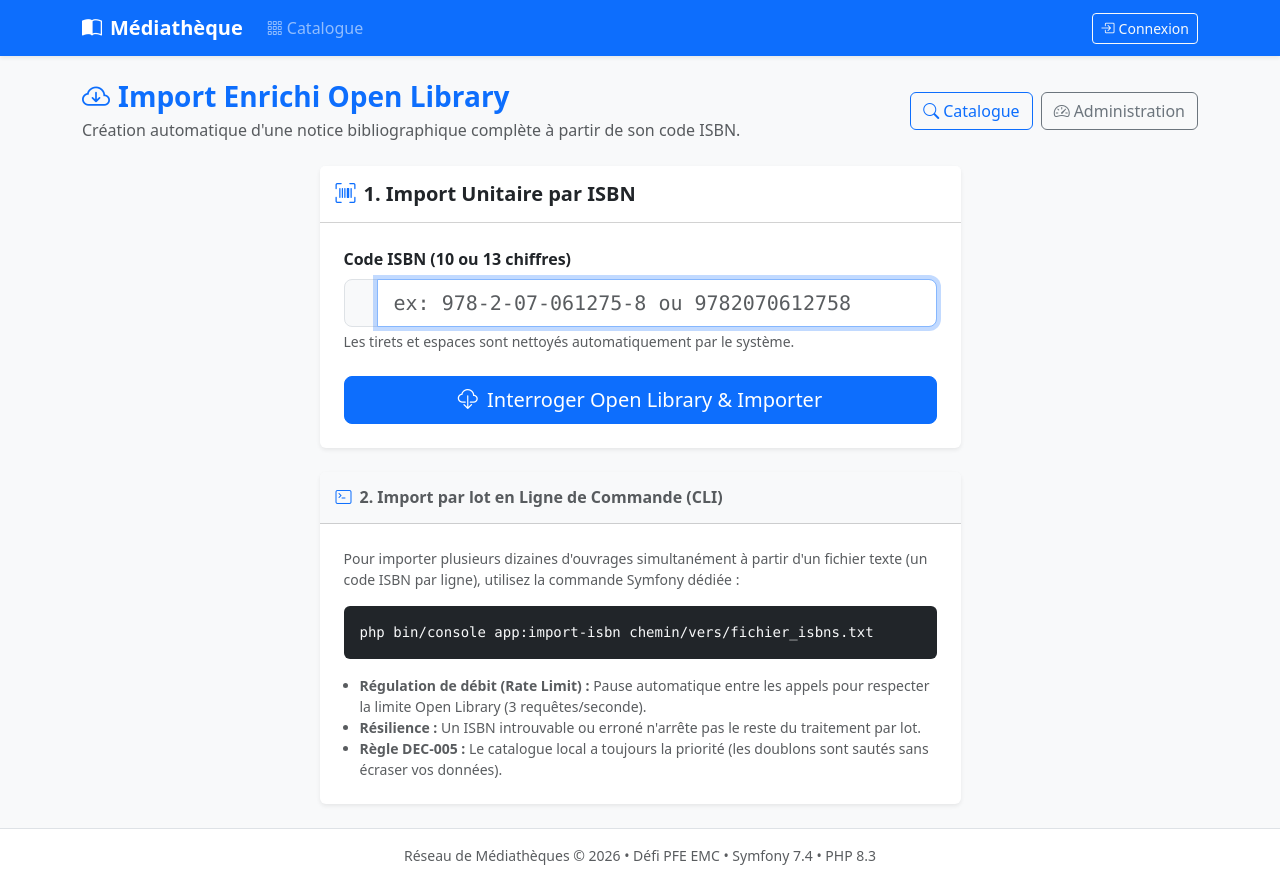
After one commit to OussamaElarouf2/EMC-CHALLENGE-Gestion-du-Reseau-de-Mediatheques, a Symfony app: template templates/admin/import_isbn.html.twig in a window 1280 px wide. The commit adds this page. Run offline with Twig, Linux system fonts and the light colour scheme; the template is opened without the code that fills it, so the values that code supplies are empty; some libraries are stand-ins or nearby versions.

Commit message:
feat: add open library batch import cli command and librarian import web controller

```diff
--- a/src/Controller/Admin/DashboardController.php
+++ b/src/Controller/Admin/DashboardController.php
@@ -65,6 +65,7 @@ class DashboardController extends AbstractDashboardController
     {
         yield MenuItem::linkToDashboard('Tableau de bord', 'fa fa-gauge');
         yield MenuItem::linkToRoute('Guichet Express (Prêt/Retour)', 'fa fa-cash-register', 'app_librarian_desk');
+        yield MenuItem::linkToRoute('Import Open Library', 'fa fa-cloud-arrow-down', 'app_admin_import_isbn');
         yield MenuItem::linkToRoute('Statistiques & Rotation', 'fa fa-chart-line', 'app_admin_statistics');
         yield MenuItem::linkToRoute('Catalogue public', 'fa fa-globe', 'app_catalogue');
 
--- /dev/null
+++ b/templates/admin/import_isbn.html.twig
@@ -0,0 +1,76 @@
+{% extends 'base.html.twig' %}
+
+{% block title %}Import Open Library — Médiathèque{% endblock %}
+
+{% block body %}
+<div class="d-flex justify-content-between align-items-center mb-4 flex-wrap gap-2">
+    <div>
+        <h1 class="h3 fw-bold mb-1 text-primary">
+            <i class="bi bi-cloud-arrow-down me-2"></i>Import Enrichi Open Library
+        </h1>
+        <p class="text-muted mb-0">Création automatique d'une notice bibliographique complète à partir de son code ISBN.</p>
+    </div>
+    <div class="d-flex gap-2">
+        <a href="{{ path('app_catalogue') }}" class="btn btn-outline-primary">
+            <i class="bi bi-search me-1"></i>Catalogue
+        </a>
+        <a href="{{ path('admin') }}" class="btn btn-outline-secondary">
+            <i class="bi bi-speedometer2 me-1"></i>Administration
+        </a>
+    </div>
+</div>
+
+<div class="row justify-content-center">
+    <div class="col-lg-7">
+        <div class="card border-0 shadow-sm mb-4">
+            <div class="card-header bg-white py-3">
+                <h2 class="h5 fw-bold mb-0 text-dark">
+                    <i class="bi bi-upc-scan me-2 text-primary"></i>1. Import Unitaire par ISBN
+                </h2>
+            </div>
+            <div class="card-body p-4">
+                <form method="post" action="{{ path('app_admin_import_isbn') }}">
+                    <input type="hidden" name="_token" value="{{ csrf_token('import_isbn') }}">
+
+                    <div class="mb-3">
+                        <label for="inputIsbn" class="form-label fw-bold">Code ISBN (10 ou 13 chiffres)</label>
+                        <div class="input-group input-group-lg">
+                            <span class="input-group-text"><i class="bi bi-barcode"></i></span>
+                            <input type="text" name="isbn" id="inputIsbn" value="{{ lastIsbn }}" class="form-control font-monospace" placeholder="ex: 978-2-07-061275-8 ou 9782070612758" required autofocus>
+                        </div>
+                        <div class="form-text small">Les tirets et espaces sont nettoyés automatiquement par le système.</div>
+                    </div>
+
+                    <div class="d-grid mt-4">
+                        <button type="submit" class="btn btn-primary btn-lg">
+                            <i class="bi bi-cloud-download me-1"></i> Interroger Open Library & Importer
+                        </button>
+                    </div>
+                </form>
+            </div>
+        </div>
+
+        <!-- Batch Import Instructions Card -->
+        <div class="card border-0 shadow-sm">
+            <div class="card-header bg-light py-3">
+                <h2 class="h6 fw-bold mb-0 text-muted">
+                    <i class="bi bi-terminal me-2 text-primary"></i>2. Import par lot en Ligne de Commande (CLI)
+                </h2>
+            </div>
+            <div class="card-body p-4">
+                <p class="small text-muted mb-3">
+                    Pour importer plusieurs dizaines d'ouvrages simultanément à partir d'un fichier texte (un code ISBN par ligne), utilisez la commande Symfony dédiée :
+                </p>
+                <div class="bg-dark text-light p-3 rounded font-monospace small mb-3">
+                    php bin/console app:import-isbn chemin/vers/fichier_isbns.txt
+                </div>
+                <ul class="small text-muted mb-0 ps-3">
+                    <li><strong>Régulation de débit (Rate Limit) :</strong> Pause automatique entre les appels pour respecter la limite Open Library (3 requêtes/seconde).</li>
+                    <li><strong>Résilience :</strong> Un ISBN introuvable ou erroné n'arrête pas le reste du traitement par lot.</li>
+                    <li><strong>Règle DEC-005 :</strong> Le catalogue local a toujours la priorité (les doublons sont sautés sans écraser vos données).</li>
+                </ul>
+            </div>
+        </div>
+    </div>
+</div>
+{% endblock %}
--- a/templates/base.html.twig
+++ b/templates/base.html.twig
@@ -49,6 +49,11 @@
                                 <li class="nav-item">
                                     <a class="nav-link" href="{{ path('app_librarian_desk') }}">
                                         <i class="bi bi-hdd-rack me-1"></i>Guichet
+                                    </a>
+                                </li>
+                                <li class="nav-item">
+                                    <a class="nav-link" href="{{ path('app_admin_import_isbn') }}">
+                                        <i class="bi bi-cloud-arrow-down me-1"></i>Import ISBN
                                     </a>
                                 </li>
                                 <li class="nav-item">
```
Also changed, not shown: src/Command/ImportIsbnCommand.php (added, +121 -0 lines), src/Controller/Admin/OpenLibraryImportController.php (added, +54 -0 lines).
